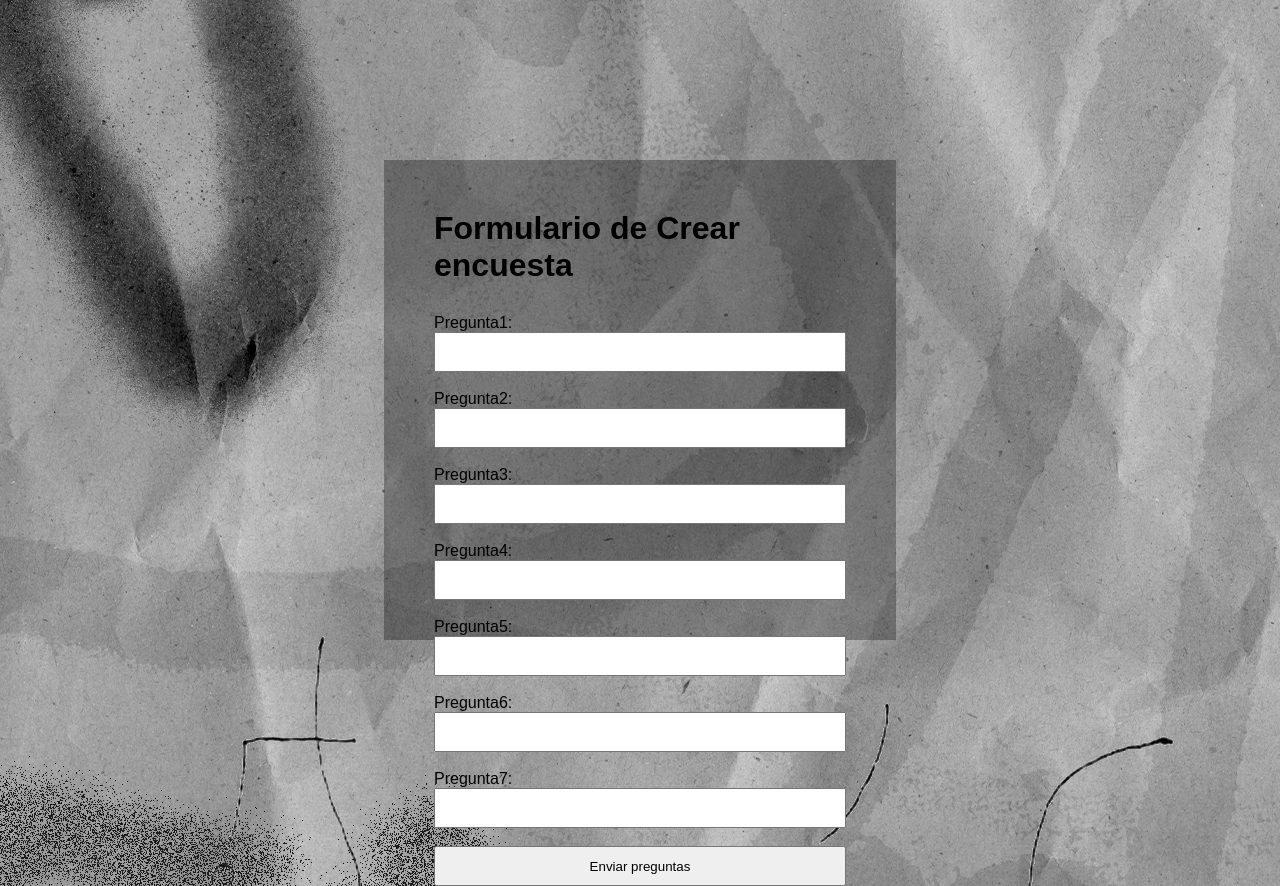
After one commit to agustinsilva20/seminario-django, a Django app: template main/templates/crear_encuesta.html in a window 1280 px wide. The commit adds this page. Run offline with Django 4.2, Linux system fonts and the light colour scheme; the template is opened without the code that fills it, so the values that code supplies are empty.

Commit message:
enviar form de preguntas

```diff
--- /dev/null
+++ b/main/templates/crear_encuesta.html
@@ -0,0 +1,49 @@
+{% load static %}
+<!DOCTYPE html>
+<html lang="es">
+<head>
+    <meta charset="UTF-8">
+    <meta http-equiv="X-UA-Compatible" content="IE=edge">
+    <meta name="viewport" content="width=device-width, initial-scale=1.0">
+    <title>Formulario de Registro</title>
+    <link rel="stylesheet" type="text/css" href="{% static 'css/inicio.css' %}">
+    <link rel="stylesheet" type="text/css" href="{% static 'css/login.css' %}">
+
+</head>
+<body>
+
+    <div class="form-login">
+        <h1>Formulario de Crear encuesta</h1>
+
+        <form id="registrationForm" method="post" action="/crearencuesta/{{idcurso}}/">
+            {% csrf_token %}  <!-- Asegúrate de incluir el token CSRF si estás en un entorno de Django -->
+
+            <label for="username">Pregunta1:</label><br>
+            <input type="text" id="pregunta1" name="pregunta1" required ><br><br>
+
+            <label for="username">Pregunta2:</label><br>
+            <input type="text" id="pregunta2" name="pregunta2" required ><br><br>
+
+            <label for="username">Pregunta3:</label><br>
+            <input type="text" id="pregunta3" name="pregunta3" required ><br><br>
+
+            <label for="username">Pregunta4:</label><br>
+            <input type="text" id="pregunta4" name="pregunta4" required ><br><br>
+
+            <label for="username">Pregunta5:</label><br>
+            <input type="text" id="pregunta5" name="pregunta5" required ><br><br>
+
+            <label for="username">Pregunta6:</label><br>
+            <input type="text" id="pregunta6" name="pregunta6" required ><br><br>
+
+            <label for="username">Pregunta7:</label><br>
+            <input type="text" id="pregunta7" name="pregunta7" required ><br><br>
+
+            <input type="submit" value="Enviar preguntas">
+
+        </form>
+    </div>
+
+
+</body>
+</html>
--- a/main/templates/curso_docente.html
+++ b/main/templates/curso_docente.html
@@ -21,8 +21,9 @@
     <p>Curso: <span>{{curso}}</span></p>
     <p>Cantidad de alumnos: <span>{{cantidad_alumnos}}</span></p><a href="" style="color: blue;">Acceder al listado de alumnos</a>
     <p>Docente: <span>{{docente}}</span></p>
+    <p>ID: <span>{{id}}</span></p>
     {% if not encuesta_realizada %}
-        <a href="" style="color: blue;">Aun no has creado la encuesta para tus alumnos. Crear encuesta para los alumnos</a>
+        <a href="/crearencuesta/{{id}}" style="color: blue;">Aun no has creado la encuesta para tus alumnos. Crear encuesta para los alumnos</a>
     {% endif %}
 </body>
 </html>
--- a/main/urls.py
+++ b/main/urls.py
@@ -16,7 +16,8 @@ urlpatterns = [
     path('oauth-callback/', OAuthCallbackView.as_view(), name='oauth_callback'),
     path('crearcurso/', views.crearcurso, name='crearcurso'),
     path('joincurso/', views.joincurso, name='joincurso'),
-    path('cursos/<int:curso_id>/', views.detalle_curso, name='detalle_curso')
+    path('cursos/<int:curso_id>/', views.detalle_curso, name='detalle_curso'),
+    path('crearencuesta/<int:curso_id>/', views.crear_encuesta, name='crear_encuesta')
 
 ]
 # Maneja errores 404
```
Also changed, not shown: main/querys.py (+9 -1 lines), main/views.py (+37 -0 lines), pure_valorant.db.
